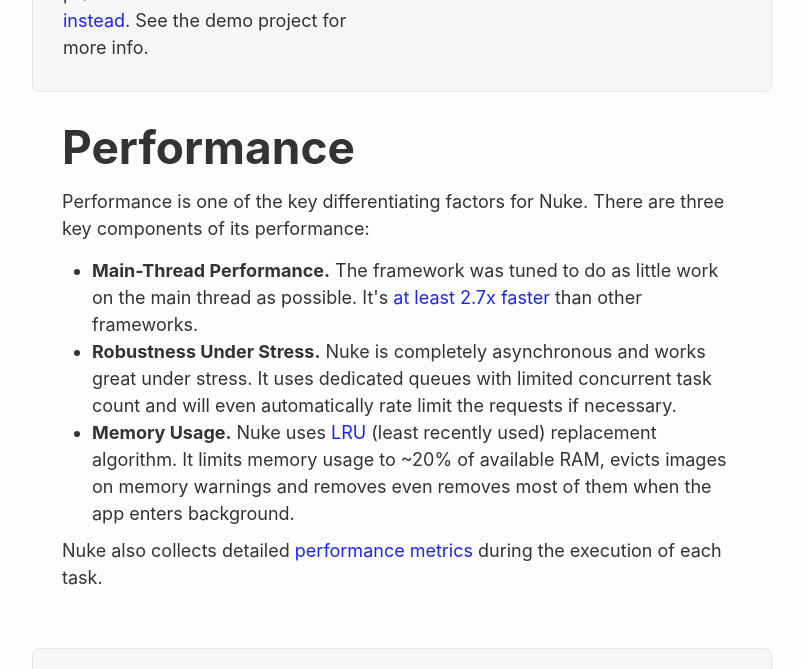
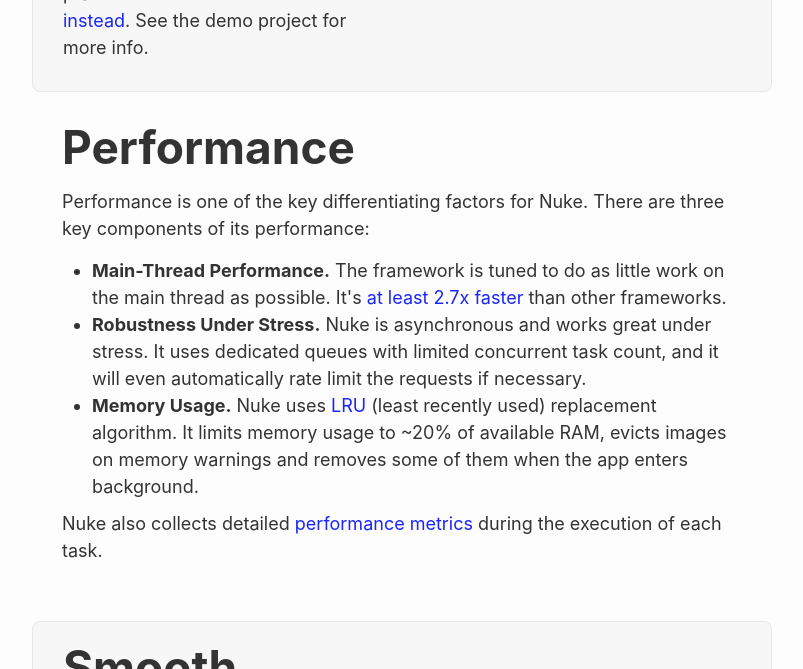
Before and after one commit to hyling/kean.github.io, a Jekyll site: the page built from nuke/index.html, in a window 1280 px wide and 900 px high, scrolled down 1641 px, cut to the strip 0-669 px from the top of the window. Shown: the whole strip, without its empty margins (368-1171 px from the left). Built offline with Jekyll 4.4.1, drawn with Linux system fonts in a browser that asks for light colours.

Commit message:
Fix typo in /nuke

```diff
--- a/nuke/index.html
+++ b/nuke/index.html
@@ -102,9 +102,9 @@
 
 <p>Performance is one of the key differentiating factors for Nuke. There are three key components of its performance:</p>
 <ul>
-    <li><b>Main-Thread Performance.</b> The framework was tuned to do as little work on the main thread as possible. It's <a href="https://github.com/kean/Image-Frameworks-Benchmark">at least 2.7x faster</a> than other frameworks.</li>
-    <li><b>Robustness Under Stress.</b> Nuke is completely asynchronous and works great under stress. It uses dedicated queues with limited concurrent task count and will even automatically rate limit the requests if necessary.</b></li>
-    <li><b>Memory Usage.</b> Nuke uses <a href="https://en.wikipedia.org/wiki/Cache_algorithms#Examples">LRU</a> (least recently used) replacement algorithm. It limits memory usage to ~20% of available RAM, evicts images on memory warnings and removes even removes most of them when the app enters background.</li>
+    <li><b>Main-Thread Performance.</b> The framework is tuned to do as little work on the main thread as possible. It's <a href="https://github.com/kean/Image-Frameworks-Benchmark">at least 2.7x faster</a> than other frameworks.</li>
+    <li><b>Robustness Under Stress.</b> Nuke is asynchronous and works great under stress. It uses dedicated queues with limited concurrent task count, and it will even automatically rate limit the requests if necessary.</b></li>
+    <li><b>Memory Usage.</b> Nuke uses <a href="https://en.wikipedia.org/wiki/Cache_algorithms#Examples">LRU</a> (least recently used) replacement algorithm. It limits memory usage to ~20% of available RAM, evicts images on memory warnings and removes some of them when the app enters background.</li>
 </ul>
 
 <p>Nuke also collects detailed <a href="https://github.com/kean/Nuke#performance-metrics">performance metrics</a> during the execution of each task.</p>
```
